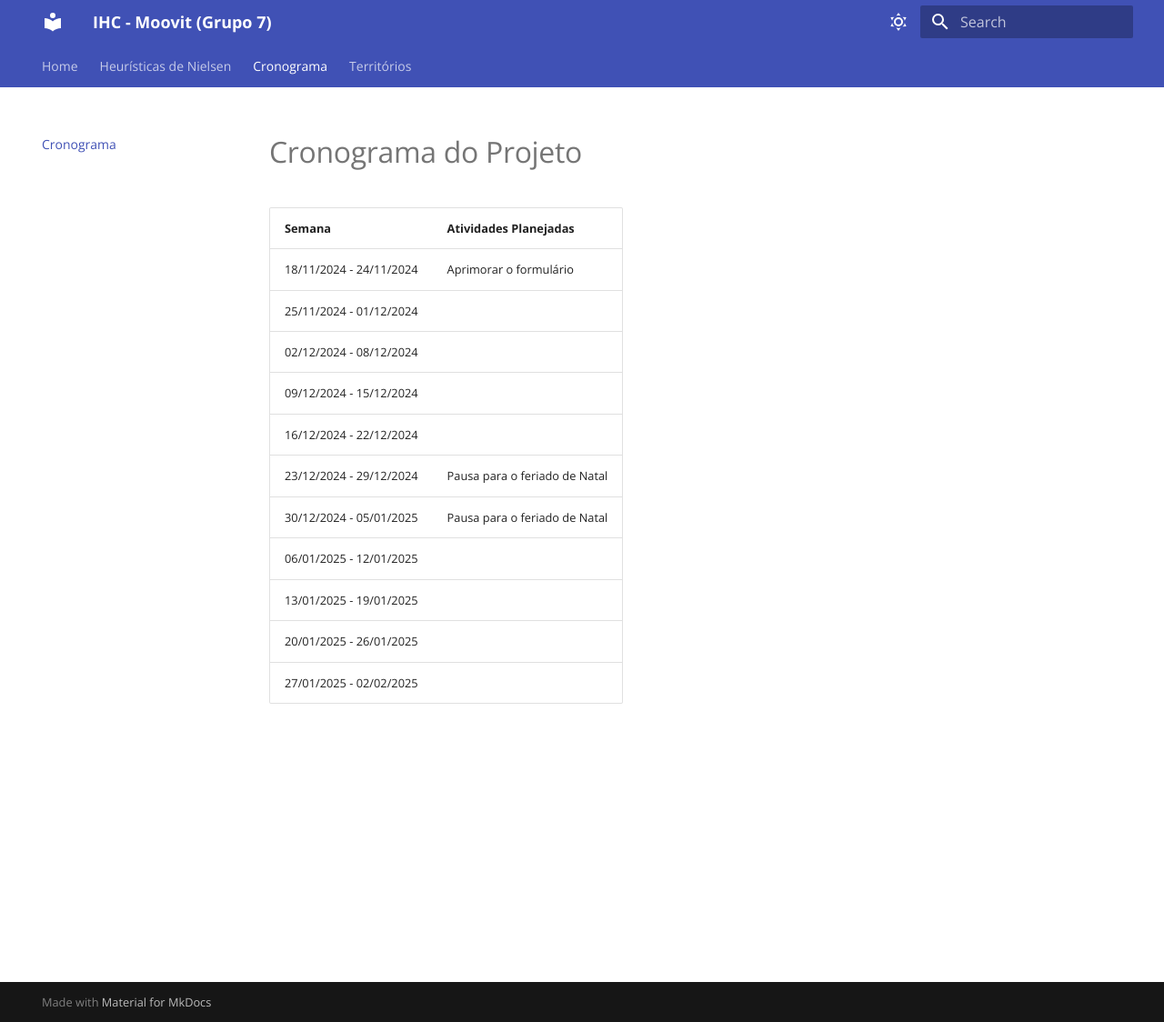
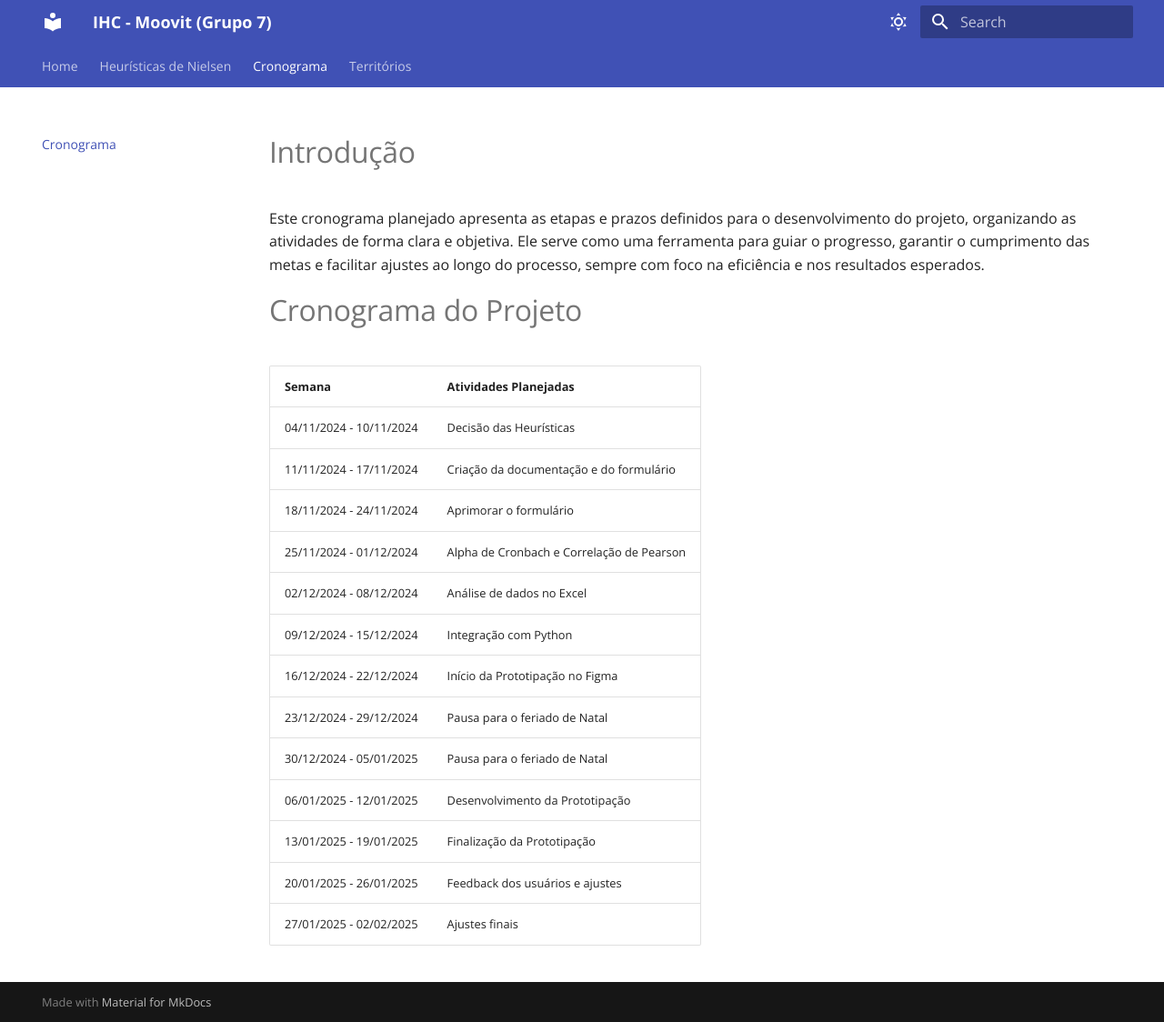
Before and after one commit to th-org/ihc-grupo07, an MkDocs documentation site: the page built from docs/cronograma.md, in a window 1280 px wide and 1124 px high. Shown: the whole window at 91% size. Built offline with MkDocs 1.6.1 and Material for MkDocs 9.7.7, drawn with Linux system fonts in a browser that asks for light colours.

Commit message:
docs: adicionando cronograma planejado e geral territorio

```diff
--- a/docs/cronograma.md
+++ b/docs/cronograma.md
@@ -1,15 +1,24 @@
+---
+hide:
+  - toc
+---
+# Introdução
+Este cronograma planejado apresenta as etapas e prazos definidos para o desenvolvimento do projeto, organizando as atividades de forma clara e objetiva. Ele serve como uma ferramenta para guiar o progresso, garantir o cumprimento das metas e facilitar ajustes ao longo do processo, sempre com foco na eficiência e nos resultados esperados.
+
 # Cronograma do Projeto
 
 | Semana                  | Atividades Planejadas                                                                  |
 |-------------------------|-----------------------------------------------------------------------------------------|
+| 04/11/2024 - 10/11/2024 | Decisão das Heurísticas |
+| 11/11/2024 - 17/11/2024 | Criação da documentação e do formulário |
 | 18/11/2024 - 24/11/2024 | Aprimorar o formulário |
-| 25/11/2024 - 01/12/2024 |  |
-| 02/12/2024 - 08/12/2024 |              |
-| 09/12/2024 - 15/12/2024 |                   |
-| 16/12/2024 - 22/12/2024 |                           |
+| 25/11/2024 - 01/12/2024 | Alpha de Cronbach e Correlação de Pearson |
+| 02/12/2024 - 08/12/2024 | Análise de dados no Excel      |
+| 09/12/2024 - 15/12/2024 | Integração com Python               |
+| 16/12/2024 - 22/12/2024 | Início da Prototipação no Figma                 |
 | 23/12/2024 - 29/12/2024 | Pausa para o feriado de Natal                                  |
 | 30/12/2024 - 05/01/2025 | Pausa para o feriado de Natal                   |
-| 06/01/2025 - 12/01/2025 |                |
-| 13/01/2025 - 19/01/2025 |                       |
-| 20/01/2025 - 26/01/2025 |                          |
-| 27/01/2025 - 02/02/2025 |                      |
+| 06/01/2025 - 12/01/2025 | Desenvolvimento da Prototipação               |
+| 13/01/2025 - 19/01/2025 | Finalização da Prototipação                     |
+| 20/01/2025 - 26/01/2025 | Feedback dos usuários e ajustes                      |
+| 27/01/2025 - 02/02/2025 | Ajustes finais                     |
```
Also changed, not shown: docs/geral_territorio.md (+3 -1 lines).
